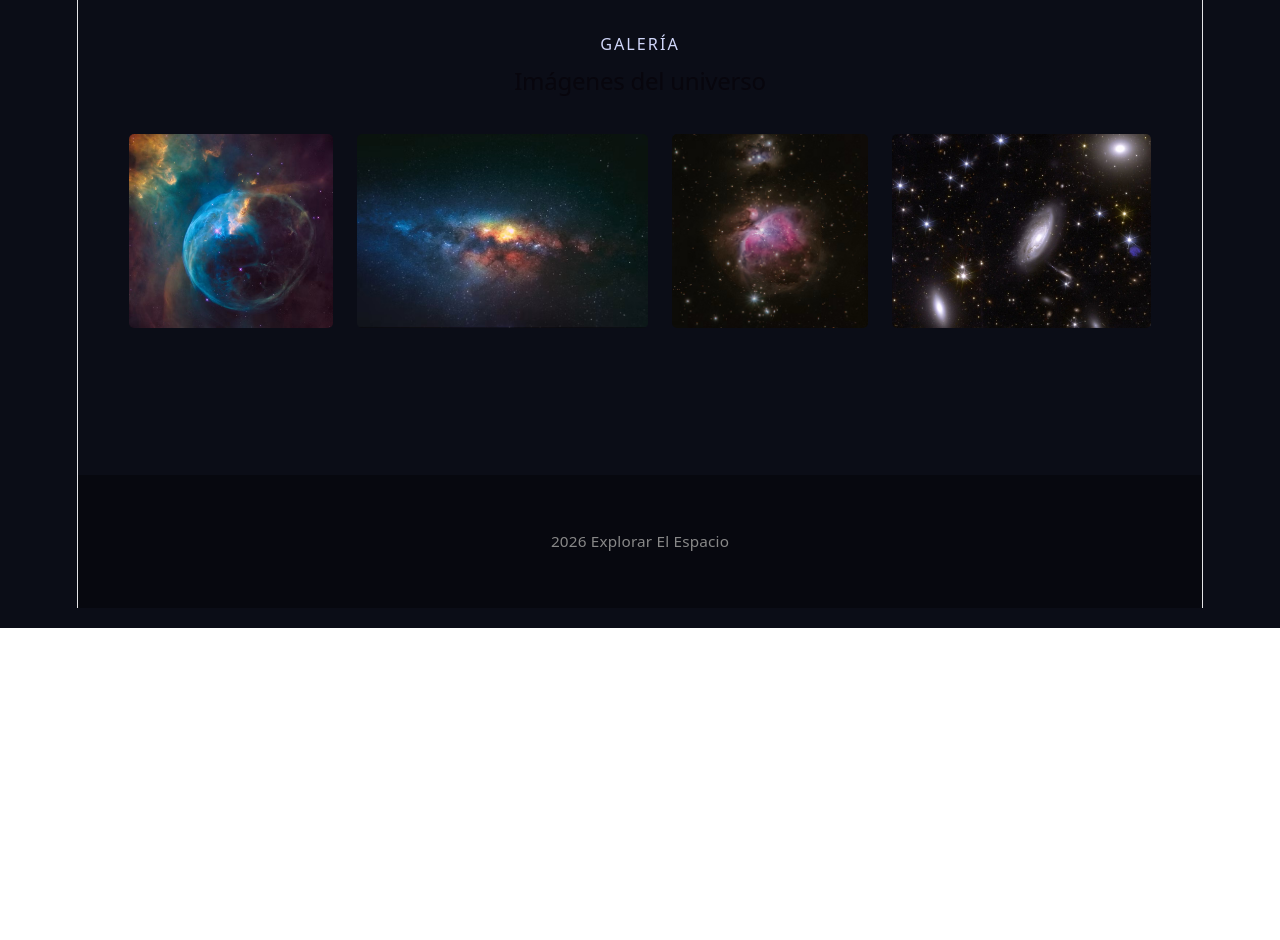
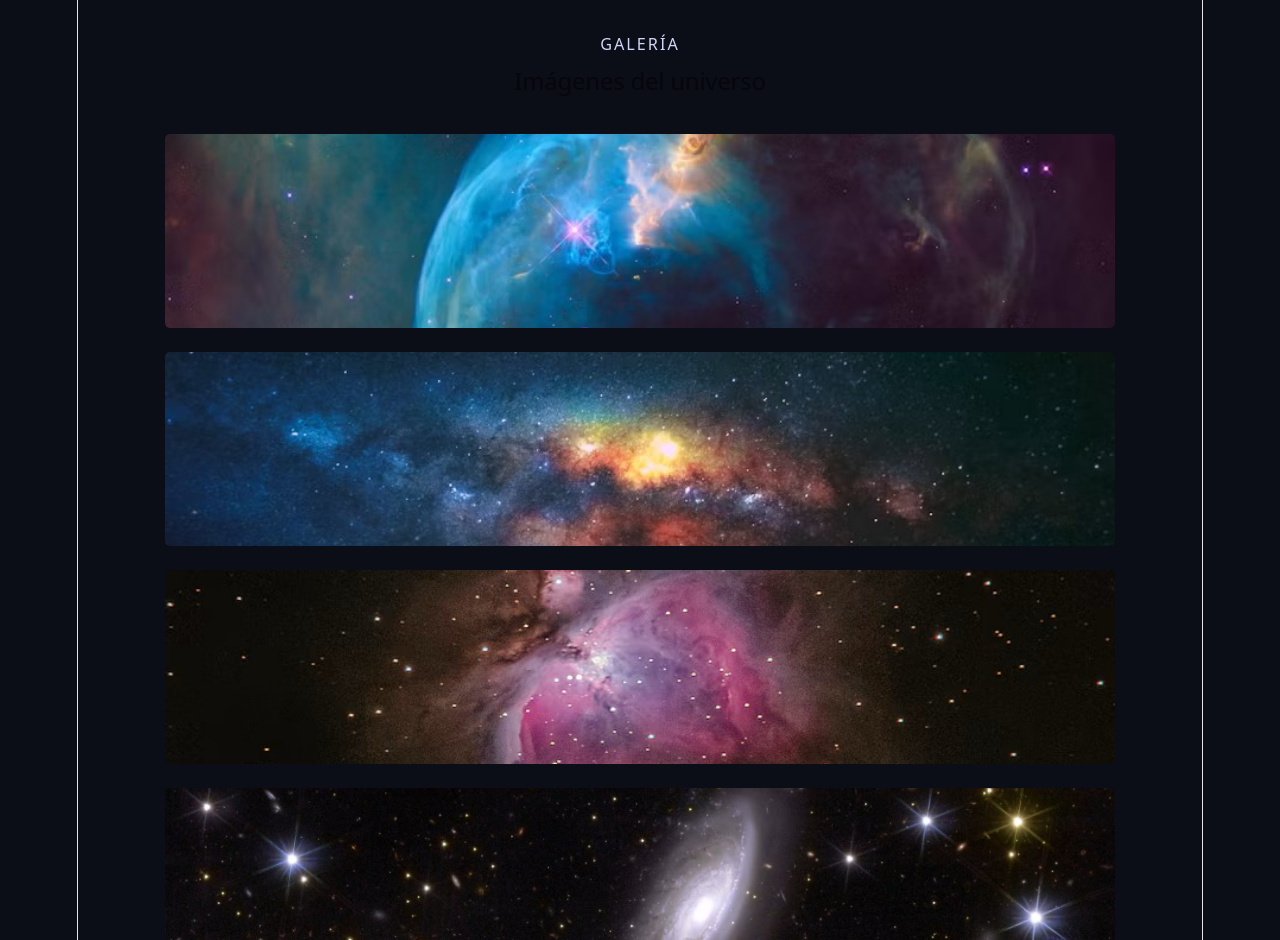
Before and after one commit to wendherrera1/Proyecto_Parcial2, a React (Vite) app: page / in a window 1280 px wide. Shown: the part 1860-2800 px from the top of the page. Before the commit the page ends 2488 px from the top, so only its background shows below. Built offline with nearby package versions, Linux system fonts and the light colour scheme.

Commit message:
Cambios en App.jsx

```diff
--- a/src/App.css
+++ b/src/App.css
@@ -118,6 +118,7 @@ img {
   flex-direction: row;
   gap: 1rem;
   margin-top: 2rem;
+  flex-wrap: wrap;
 }
 
 .galeria img {
--- a/src/App.jsx
+++ b/src/App.jsx
@@ -10,8 +10,6 @@ import tierraImg from "./assets/tierra.jpg";
 function App() {
   return (
     <>
-    <div>
-
       {/* MENÚ */}
       <nav className="navbar">
         <h2>Explorando EL Universo</h2>
@@ -88,7 +86,6 @@ function App() {
 
       </section>
 
-
       {/* MISIONES */}
       <section id="misiones" className="misiones">
 
@@ -127,8 +124,6 @@ function App() {
       <footer>
         <p className="copyright"> 2026 Explorar El Espacio</p>
       </footer>
-
-    </div>
     </>
   );
 }
```
